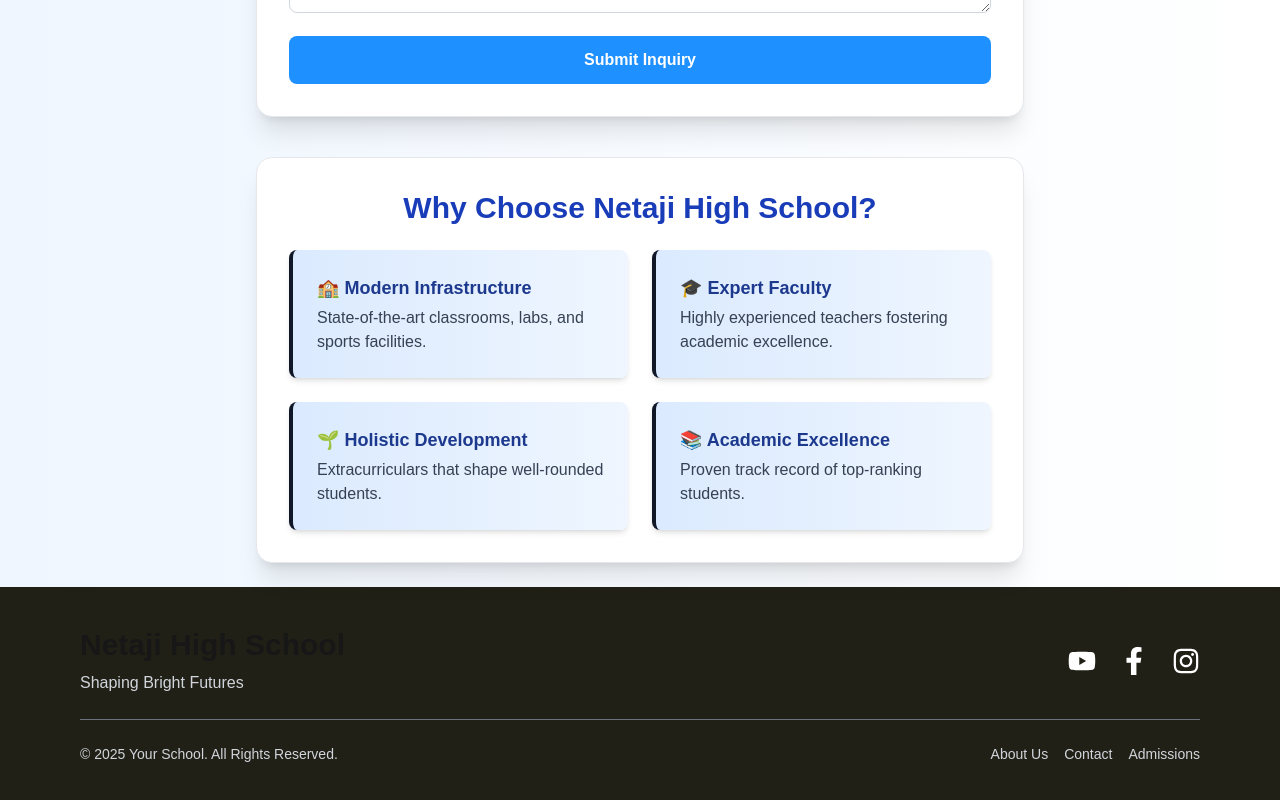
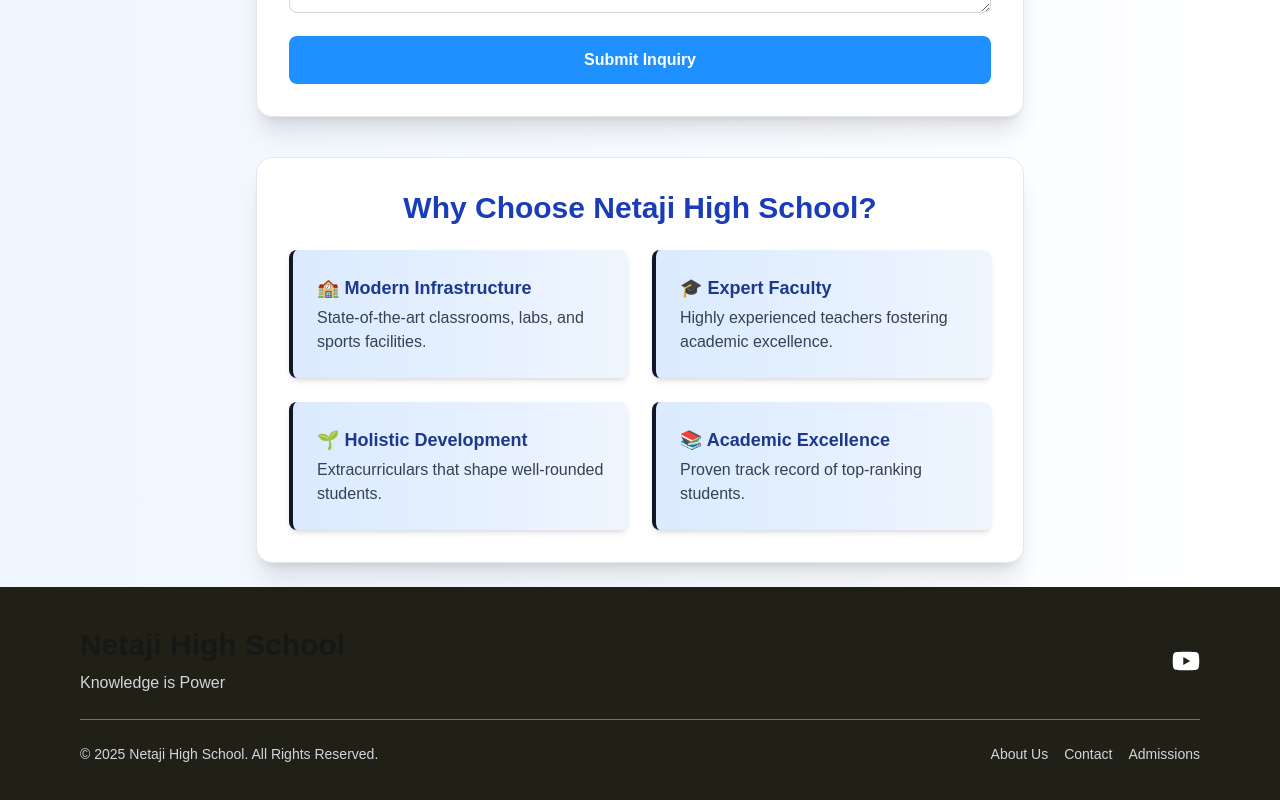
Before and after one commit to coding-yoddha/netaji-school-qutbullapur, a Next.js app: page /admissions in a window 1280 px wide. Shown: the part 770-1570 px from the top of the page. Built offline with nearby package versions, Linux system fonts and the light colour scheme.

Commit message:
Update Footer.tsx

```diff
--- a/src/containers/Footer.tsx
+++ b/src/containers/Footer.tsx
@@ -11,31 +11,17 @@ export default function Footer() {
           {/* Branding */}
           <div>
             <h2 className="text-3xl font-bold">Netaji High School</h2>
-            <p className="text-gray-300 mt-2">Shaping Bright Futures</p>
+            <p className="text-gray-300 mt-2">Knowledge is Power</p>
           </div>
 
           {/* Social Media Links */}
           <div className="flex gap-6 mt-6 md:mt-0">
             <Link
-              href="https://youtube.com"
+              href="https://www.youtube.com/@netajihighschool2413"
               target="_blank"
               className="text-white hover:text-red-500 transition"
             >
               <FaYoutube size={28} />
-            </Link>
-            <Link
-              href="https://facebook.com"
-              target="_blank"
-              className="text-white hover:text-blue-400 transition"
-            >
-              <FaFacebookF size={28} />
-            </Link>
-            <Link
-              href="https://instagram.com"
-              target="_blank"
-              className="text-white hover:text-pink-500 transition"
-            >
-              <FaInstagram size={28} />
             </Link>
           </div>
         </div>
@@ -46,7 +32,7 @@ export default function Footer() {
         {/* Quick Links */}
         <div className="flex flex-col sm:flex-row justify-between text-gray-300 text-sm">
           <p>
-            &copy; {new Date().getFullYear()} Your School. All Rights Reserved.
+            &copy; {new Date().getFullYear()} Netaji High School. All Rights Reserved.
           </p>
           <div className="flex gap-4 mt-4 sm:mt-0">
             <Link href="/about" className="hover:text-white transition">
```
